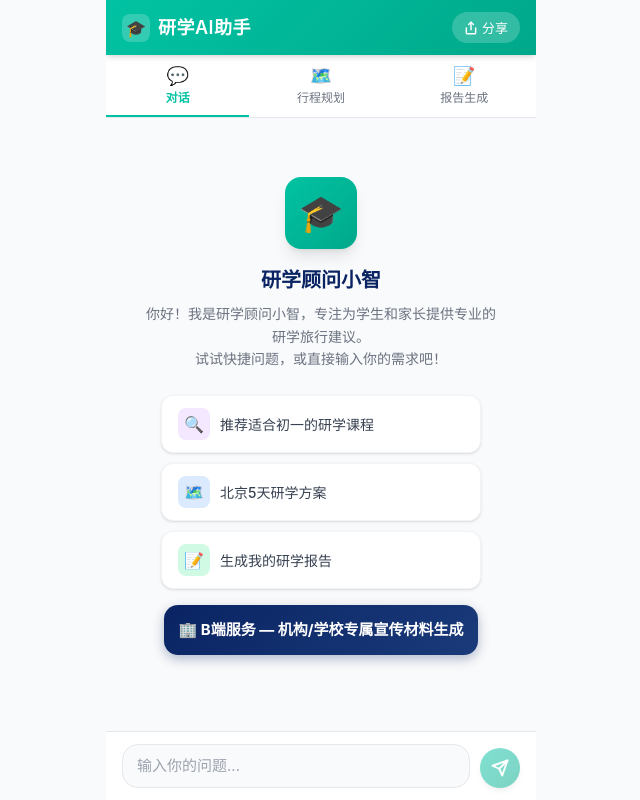
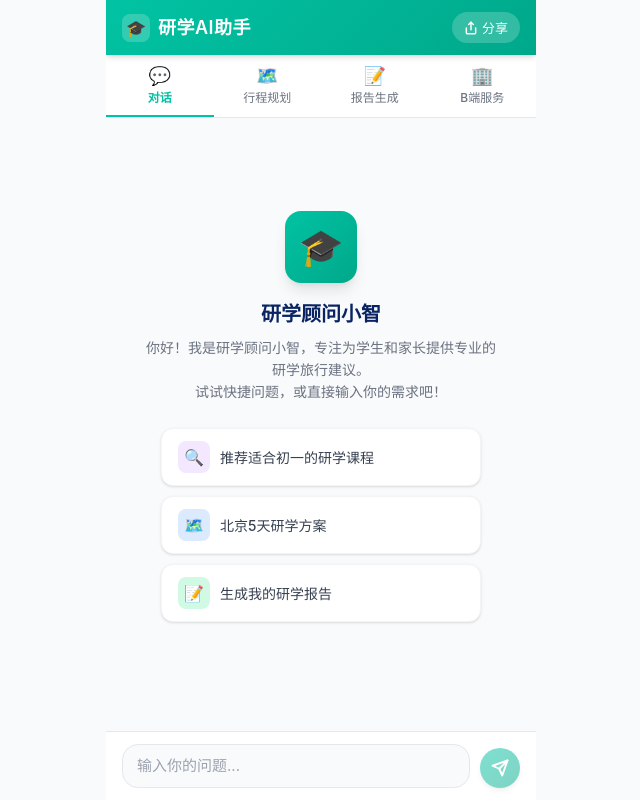
Before and after one commit to 380283312-cyber/yanxue-h5, a Next.js app: page / in a window 1280 px wide. Shown: the whole page, without its empty margins (319-959 px from the left). Built offline with nearby package versions, Linux system fonts and the light colour scheme.

Commit message:
feat: move B端服务 to top tab bar as nav link to /biz

```diff
--- a/app/page.tsx
+++ b/app/page.tsx
@@ -1,6 +1,7 @@
 "use client";
 
 import { useState, useCallback, useRef, useEffect } from "react";
+import { useRouter } from "next/navigation";
 import Header from "@/components/Header";
 import ChatBubble, { ChatMessage } from "@/components/ChatBubble";
 import ChatInput from "@/components/ChatInput";
@@ -57,6 +58,7 @@ interface ReportFormData {
 // ─── Main Page Component ─────────────────────────────────────────────────────
 
 export default function HomePage() {
+  const router = useRouter();
   const [activeTab, setActiveTab] = useState<Tab>("chat");
   const [messages, setMessages] = useState<ChatMessage[]>([]);
   const [isTyping, setIsTyping] = useState(false);
@@ -387,13 +389,14 @@ ${summary || "（用户未填写具体内容）"}
           { id: "chat", label: "对话", icon: "💬" },
           { id: "itinerary", label: "行程规划", icon: "🗺️" },
           { id: "report", label: "报告生成", icon: "📝" },
+          { id: "biz", label: "B端服务", icon: "🏢" },
         ].map((tab) => (
           <button
             key={tab.id}
             role="tab"
             aria-selected={activeTab === tab.id}
             className={`tab-item ${activeTab === tab.id ? "active" : ""}`}
-            onClick={() => setActiveTab(tab.id as Tab)}
+            onClick={() => tab.id === "biz" ? router.push("/biz") : setActiveTab(tab.id as Tab)}
           >
             <span className="tab-icon">{tab.icon}</span>
             {tab.label}
@@ -436,25 +439,6 @@ ${summary || "（用户未填写具体内容）"}
                       </button>
                     ))}
                   </div>
-
-                  <a
-                    href="/biz"
-                    style={{
-                      display: "block",
-                      marginTop: "16px",
-                      padding: "14px",
-                      background: "linear-gradient(135deg, #0a2463 0%, #1a3a7a 100%)",
-                      color: "white",
-                      borderRadius: "14px",
-                      fontSize: "15px",
-                      fontWeight: 700,
-                      textDecoration: "none",
-                      textAlign: "center",
-                      boxShadow: "0 4px 12px rgba(10,36,99,0.3)",
-                    }}
-                  >
-                    🏢 B端服务 — 机构/学校专属宣传材料生成
-                  </a>
                 </div>
               )}
 
```
